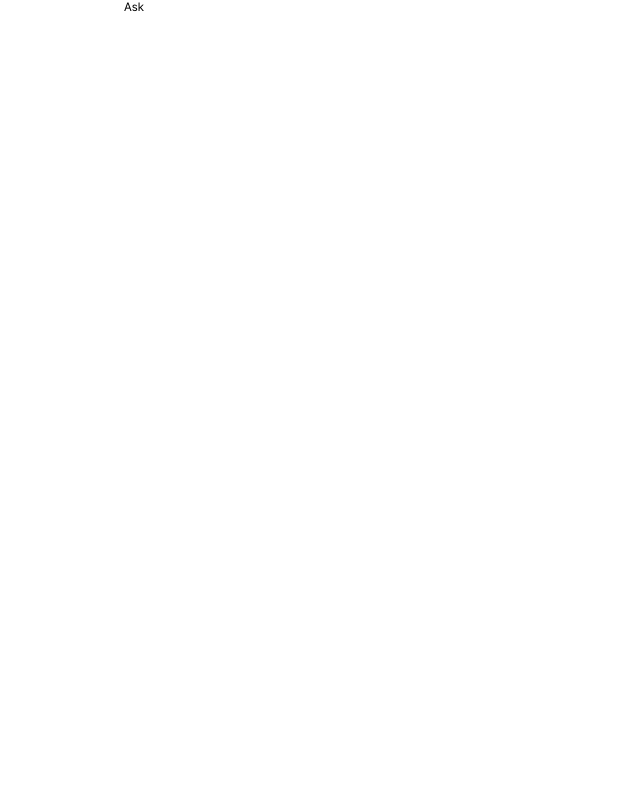
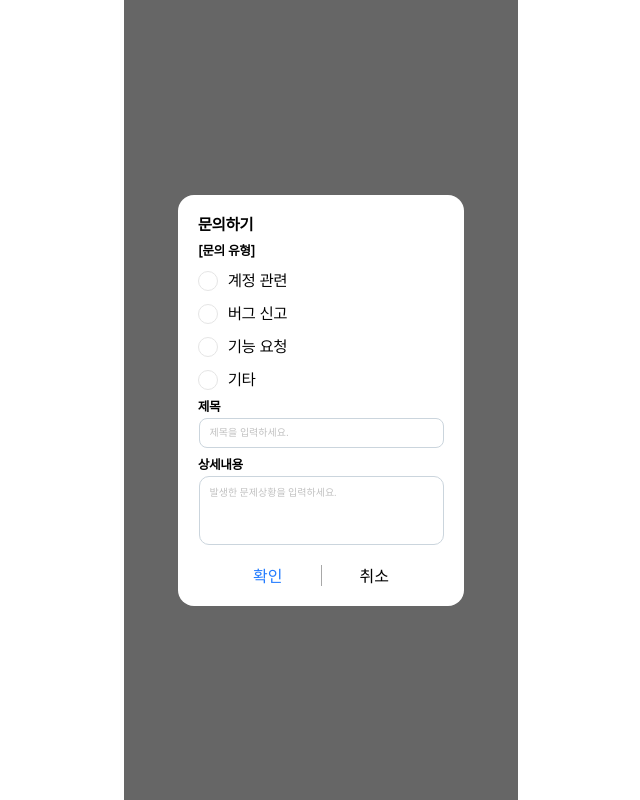
Before and after one commit to devgsheep/-mini-zoo_m, a React (Create React App) app: page /ask in a window 1280 px wide. Shown: the whole page, without its empty margins (319-959 px from the left). Built offline with nearby package versions, Linux system fonts and the light colour scheme.

Commit message:
[docs] 25.07.28

```diff
--- a/src/pages/ProfileEdit.jsx
+++ b/src/pages/ProfileEdit.jsx
@@ -209,8 +209,8 @@ const IconCircleLogout = styled.div`
 `;
 
 const LogOutImage = styled.img`
-  width: 20px;
-  height: 20px;
+  width: 16px;
+  height: 16px;
 `;
 
 const ReSign = styled.div`
--- a/src/pages/Today.jsx
+++ b/src/pages/Today.jsx
@@ -177,6 +177,8 @@ function HistoryDaily() {
     padding-bottom: 18px;
   `;
   const TextArea = styled.textarea`
+    font-family: "Pretendard";
+    font-weight: 400;
     width: 344px;
     height: 67px;
     border-radius: 10px;
@@ -184,13 +186,15 @@ function HistoryDaily() {
     box-shadow: var(--sds-size-depth-0) var(--sds-size-depth-025)
       var(--sds-size-depth-100) var(--sds-size-depth-0)
       var(--sds-color-black-100);
-    padding: 5px;
-    font-size: 13px;
+    padding: 8px 10px;
+    font-size: 10px;
     color: ${colors.gray[800]};
     resize: none;
+    line-height: 1.5;
     &::placeholder {
       font-size: 10px;
       color: ${colors.gray[300]};
+      line-height: 1.5;
     }
   `;
   const TodayPotoWrap = styled.div`
--- a/src/pages/Ui.jsx
+++ b/src/pages/Ui.jsx
@@ -1,5 +1,6 @@
 import styled from "@emotion/styled";
 import React from "react";
+import colors from "../styles/colors";
 export const Button = styled.button`
   font-size: 16px;
   color: #fff;
@@ -21,7 +22,7 @@ export const RadioWrapper = styled.label`
   align-items: center;
   gap: 10px;
   cursor: pointer;
-  margin-bottom: 12px;
+  margin-bottom: 30px;
   position: relative;
 `;
 
@@ -55,7 +56,7 @@ export const CustomRadio = styled.span`
   }
 `;
 
-const ButtonContainer = styled.div`
+export const ButtonContainer = styled.div`
   display: flex;
   width: 100%;
   flex-direction: column;
@@ -63,7 +64,7 @@ const ButtonContainer = styled.div`
   padding: 10px;
 `;
 
-const ButtonWrap = styled.div`
+export const ButtonWrap = styled.div`
   display: flex;
   width: 203px;
   height: 21px;
@@ -72,21 +73,21 @@ const ButtonWrap = styled.div`
   gap: 38px;
 `;
 
-const ButtonOK = styled.button`
+export const ButtonOK = styled.button`
   border: none;
   background: none;
   color: ${colors.blue[500]};
   text-align: center;
   font-size: 16px;
 `;
-const ButtonCC = styled.button`
+export const ButtonCC = styled.button`
   border: none;
   background: none;
   text-align: center;
   font-size: 16px;
 `;
 
-const Span = styled.span`
+export const Span = styled.span`
   width: 1px;
   height: 21px;
   background: ${colors.gray[400]};
--- a/src/pages/popup/edit/NicknameEdit.jsx
+++ b/src/pages/popup/edit/NicknameEdit.jsx
@@ -1,7 +1,87 @@
 import React from "react";
+import colors from "../../../styles/colors";
+import styled from "@emotion/styled";
+const AlertPopUp = styled.div`
+  display: flex;
+  position: fixed;
+  z-index: 99999;
+  width: 394px;
+  height: 100%;
+  justify-content: center;
+  align-items: center;
+  background-color: rgba(0, 0, 0, 0.6);
+`;
+const AlertPopUpBox = styled.div`
+  width: 286px;
+  height: auto;
+  background-color: ${colors.white};
+  border-radius: 16px;
+  padding: 20px;
+`;
+
+const Title = styled.p`
+  font-size: 16px;
+  font-weight: 700;
+  padding-bottom: 10px;
+`;
+
+const TextWrap = styled.div`
+  position: relative;
+  display: flex;
+  align-items: center;
+  justify-content: center;
+  padding-bottom: 25px;
+`;
+
+const InputTitle = styled.input`
+  display: flex;
+  width: 245px;
+  height: 30px;
+  align-items: flex-start;
+  padding: 10px;
+  border-radius: 8px;
+  border: 1px solid #cbd5dd;
+  background: #fff;
+  font-size: 10px;
+  box-shadow: var(--sds-size-depth-0) var(--sds-size-depth-025)
+    var(--sds-size-depth-100) var(--sds-size-depth-0) var(--sds-color-black-100);
+  &::placeholder {
+    font-size: 10px;
+    color: ${colors.gray[300]};
+  }
+`;
+
+const Button = styled.div`
+  background-color: #247cff;
+  width: 60px;
+  padding: 10px;
+  font-size: 13px;
+  justify-content: center;
+  align-items: flex-end;
+  text-align: center;
+  color: #fff;
+  font-weight: 500;
+  border-radius: 8px;
+  cursor: pointer;
+  margin-left: auto;
+`;
 
 function NicknameEdit() {
-  return <div>NicknameEdit</div>;
+  return (
+    <AlertPopUp>
+      <AlertPopUpBox>
+        <Title>프로필 편집</Title>
+        <TextWrap>
+          <InputTitle type="text" placeholder="변경할 닉네임을 입력해주세요!" />
+        </TextWrap>
+        <Title>한줄 자기소개</Title>
+        <TextWrap>
+          <InputTitle type="text" placeholder="자기소개를 입력해주세요!" />
+        </TextWrap>
+        <Button>확인</Button>
+      </AlertPopUpBox>
+    </AlertPopUp>
+  );
 }
 
 export default NicknameEdit;
--- a/src/pages/popup/profile/Ask.jsx
+++ b/src/pages/popup/profile/Ask.jsx
@@ -1,7 +1,164 @@
-import React from "react";
+import styled from "@emotion/styled";
+import colors from "../../../styles/colors";
+import {
+  ButtonCC,
+  ButtonContainer,
+  ButtonOK,
+  ButtonWrap,
+  CustomRadio,
+  Input,
+  Span,
+} from "../../Ui";
+
+const AlertPopUp = styled.div`
+  display: flex;
+  position: fixed;
+  z-index: 99999;
+  width: 394px;
+  height: 100%;
+  justify-content: center;
+  align-items: center;
+  background-color: rgba(0, 0, 0, 0.6);
+`;
+const AlertPopUpBox = styled.div`
+  width: 286px;
+  height: auto;
+  background-color: ${colors.white};
+  border-radius: 16px;
+  padding: 20px 20px 10px 20px;
+`;
+
+const Title = styled.p`
+  font-size: 16px;
+  font-weight: 700;
+`;
+
+const SubTitle = styled.p`
+  font-size: 13px;
+  font-weight: 700;
+  padding-top: 9px;
+`;
+
+const RadioFont = styled.div`
+  display: flex;
+  gap: 10px;
+  cursor: pointer;
+`;
+
+const RadioWrapperAsk = styled.label`
+  display: flex;
+  align-items: center;
+  gap: 10px;
+  cursor: pointer;
+  padding-top: 13px;
+  position: relative;
+`;
+
+const Text = styled.p`
+  font-size: 16px;
+  padding-top: 13px;
+`;
+
+const TextWrap = styled.div`
+  position: relative;
+  display: flex;
+  align-items: center;
+  justify-content: center;
+  padding-top: 4px;
+`;
+const TextArea = styled.textarea`
+  font-family: "Pretendard";
+  font-weight: 400;
+  display: flex;
+  width: 245px;
+  height: 69px;
+  border-radius: 10px;
+  border: 1px solid #cbd5dd;
+  background: #fff;
+  box-shadow: var(--sds-size-depth-0) var(--sds-size-depth-025)
+    var(--sds-size-depth-100) var(--sds-size-depth-0) var(--sds-color-black-100);
+  padding: 8px 10px;
+  font-size: 10px;
+  color: ${colors.gray[800]};
+  resize: none;
+  margin-bottom: 10px;
+  &::placeholder {
+    font-size: 10px;
+    color: ${colors.gray[300]};
+    line-height: 1.5;
+  }
+`;
+
+const InputTitle = styled.input`
+  display: flex;
+  width: 245px;
+  height: 30px;
+  align-items: flex-start;
+  padding: 10px;
+  border-radius: 8px;
+  border: 1px solid #cbd5dd;
+  background: #fff;
+  font-size: 10px;
+  box-shadow: var(--sds-size-depth-0) var(--sds-size-depth-025)
+    var(--sds-size-depth-100) var(--sds-size-depth-0) var(--sds-color-black-100);
+  &::placeholder {
+    font-size: 10px;
+    color: ${colors.gray[300]};
+  }
+`;
 
 function Ask() {
-  return <div>Ask</div>;
+  return (
+    <AlertPopUp>
+      <AlertPopUpBox>
+        <Title>문의하기</Title>
+        <SubTitle>[문의 유형]</SubTitle>
+        <RadioFont>
+          <RadioWrapperAsk>
+            <Input type={"radio"} />
+            <CustomRadio />
+          </RadioWrapperAsk>
+          <Text>계정 관련</Text>
+        </RadioFont>
+        <RadioFont>
+          <RadioWrapperAsk>
+            <Input type={"radio"} />
+            <CustomRadio />
+          </RadioWrapperAsk>
+          <Text>버그 신고</Text>
+        </RadioFont>
+        <RadioFont>
+          <RadioWrapperAsk>
+            <Input type={"radio"} />
+            <CustomRadio />
+          </RadioWrapperAsk>
+          <Text>기능 요청</Text>
+        </RadioFont>
+        <RadioFont>
+          <RadioWrapperAsk>
+            <Input type={"radio"} />
+            <CustomRadio />
+          </RadioWrapperAsk>
+          <Text>기타</Text>
+        </RadioFont>
+        <SubTitle>제목</SubTitle>
+        <TextWrap>
+          <InputTitle type="text" placeholder="제목을 입력하세요." />
+        </TextWrap>
+        <SubTitle>상세내용</SubTitle>
+        <TextWrap>
+          <TextArea type="text" placeholder="발생한 문제상황을 입력하세요." />
+        </TextWrap>
+        <ButtonContainer>
+          <ButtonWrap>
+            <ButtonOK>확인</ButtonOK>
+            <Span />
+            <ButtonCC>취소</ButtonCC>
+          </ButtonWrap>
+        </ButtonContainer>
+      </AlertPopUpBox>
+    </AlertPopUp>
+  );
 }
 
 export default Ask;
--- a/src/pages/popup/profile/Logout.jsx
+++ b/src/pages/popup/profile/Logout.jsx
@@ -1,7 +1,119 @@
+import styled from "@emotion/styled";
 import React from "react";
+import colors from "../../../styles/colors";
+
+const AlertPopUp = styled.div`
+  display: flex;
+  position: fixed;
+  z-index: 99999;
+  width: 394px;
+  height: 100%;
+  justify-content: center;
+  align-items: center;
+  background-color: rgba(0, 0, 0, 0.6);
+  text-align: center;
+`;
+const AlertPopUpBox = styled.div`
+  width: 286px;
+  height: auto;
+  background-color: ${colors.white};
+  border-radius: 16px;
+  padding: 20px 16px 10px 16px;
+
+  display: flex;
+  flex-direction: column;
+  align-items: center; /* 가로 가운데 정렬 */
+  justify-content: center; /* 세로 가운데 정렬 */
+`;
+
+const IconCircleLogout = styled.div`
+  width: 24px;
+  height: 24px;
+  border-radius: 50%;
+  background: #ef4444;
+  display: flex;
+  align-items: center;
+  justify-content: center;
+`;
+
+const LogOutImage = styled.img`
+  width: 16px;
+  height: 16px;
+`;
+
+const Title = styled.p`
+  padding-top: 9px;
+  padding-bottom: 16px;
+  font-size: 20px;
+  font-weight: 700;
+`;
+
+const Text = styled.p`
+  font-size: 16px;
+`;
+
+const SubText = styled.p`
+  font-size: 10px;
+  color: ${colors.gray[500]};
+  padding-top: 3px;
+`;
+
+const ButtonWrapLogout = styled.div`
+  display: flex;
+  width: 286px;
+  justify-content: center;
+  align-items: center;
+  gap: 10px;
+  padding: 44px 0 5px 0;
+`;
+
+const ButtonCancel = styled.button`
+  display: flex;
+  width: 123px;
+  padding: 10px;
+  justify-content: center;
+  align-items: center;
+  border-radius: 12px;
+  background: #fff;
+  border: none;
+  font-size: 16px;
+  text-align: center;
+  color: ${colors.gray[400]};
+`;
+
+const ButtonLogout = styled.button`
+  display: flex;
+  width: 123px;
+  padding: 10px;
+  justify-content: center;
+  align-items: center;
+  border-radius: 12px;
+  background: #fef2f2;
+  border: none;
+  font-size: 16px;
+  text-align: center;
+  color: #ef4444;
+`;
 
 function Logout() {
-  return <div>Logout</div>;
+  return (
+    <AlertPopUp>
+      <AlertPopUpBox>
+        <IconCircleLogout>
+          <LogOutImage src="../images/logout.svg" alt="로그아웃" />
+        </IconCircleLogout>
+        <Title>로그아웃</Title>
+        <Text>정말로 로그아웃하시겠습니까?</Text>
+        <SubText>
+          ZOO:M과 함께하는 당신의 감정 여정이 잠시 멈추게 될 것입니다.
+        </SubText>
+        <ButtonWrapLogout>
+          <ButtonCancel>취소</ButtonCancel>
+          <ButtonLogout>로그아웃</ButtonLogout>
+        </ButtonWrapLogout>
+      </AlertPopUpBox>
+    </AlertPopUp>
+  );
 }
 
 export default Logout;
--- a/src/pages/popup/profile/Theme.jsx
+++ b/src/pages/popup/profile/Theme.jsx
@@ -35,7 +35,7 @@ const RadioWrapper = styled.label`
   align-items: center;
   gap: 10px;
   cursor: pointer;
-  margin-bottom: 12px;
+  margin-bottom: 30px;
   position: relative;
 `;
 
@@ -52,7 +52,7 @@ const CustomRadio = styled.span`
   height: 20px;
   background-color: #fff;
   border: 1px solid #e5e5e5;
-  border-radius: 10px;
+  border-radius: 50%;
   position: relative;
 
   ::after {
```
Also changed, not shown: src/pages/popup/profile/PersonalInfo.jsx (+55 -43 lines).
